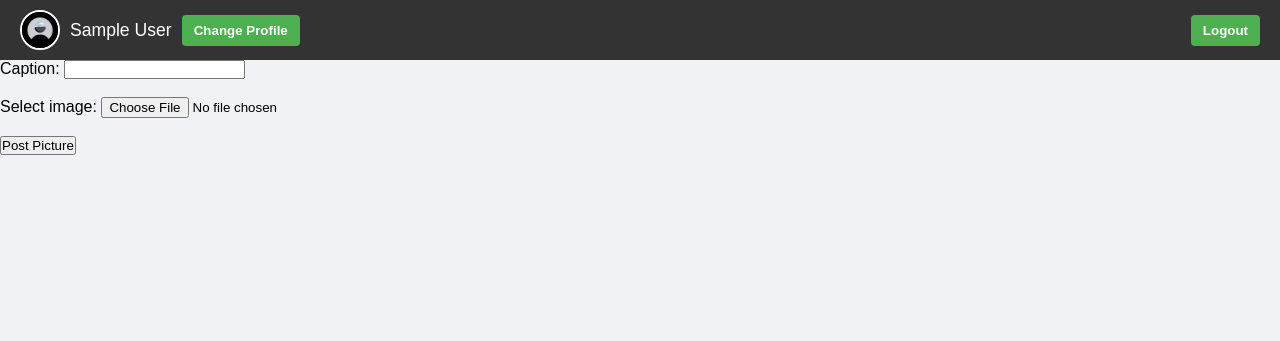
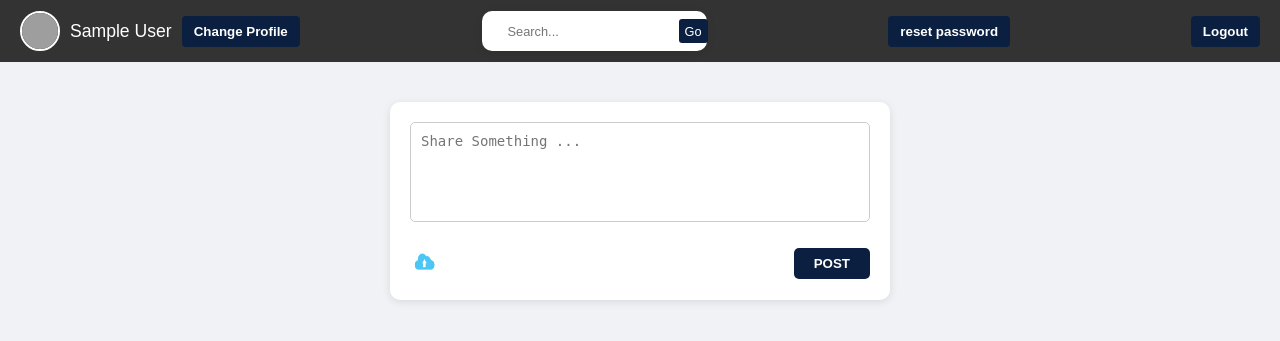
Before and after one commit to Agulo/Assignment, a PHP site: page /Dashboard.php in a window 1280 px wide. Shown: the top 341 px of the page. Run offline with PHP 8.4, Linux system fonts and the light colour scheme; the visitor is signed in with stand-in values (Sample User, id 1); data that the repository does not hold is empty; grey boxes are pictures that could not be loaded.

Commit message:
I'm Done with everything and it works

```diff
--- a/Dashboard.php
+++ b/Dashboard.php
@@ -3,51 +3,64 @@ session_start();
 include 'internet.php';
 
 if (!isset($_SESSION['user_id'])) {
-    header("Location: login.html");
+  header("Location: login.php");
   exit();
 }
 
+$search_results = [];
+if (isset($_GET['search']) && !empty($_GET['search'])) {
+    $search = $conn->real_escape_string($_GET['search']);
+    $res = $conn->query("SELECT user_id, full_name FROM users WHERE full_name LIKE '%$search%'");
+    while ($row = $res->fetch_assoc()) {
+        $search_results[] = $row;
+    }
+}
+
+
+// Handle post submission
 if ($_SERVER['REQUEST_METHOD'] == 'POST') {
   $content = $_POST['content'];
   $user_id = $_SESSION['user_id'];
+  $image_path = null;
 
   if (isset($_FILES['image']) && $_FILES['image']['error'] == 0) {
     $target_dir = "uploads/";
     if (!is_dir($target_dir)) mkdir($target_dir, 0777, true);
+    $target_file = $target_dir . time() . "_" . basename($_FILES['image']['name']);
 
-        $target_file = $target_dir . basename($_FILES['image']['name']);
     if (move_uploaded_file($_FILES['image']['tmp_name'], $target_file)) {
-            $stmt = $conn->prepare("INSERT INTO posts (user_id, content, image_path) VALUES (?, ?, ?)");
-            $stmt->bind_param("iss", $user_id, $content, $target_file);
-            $stmt->execute();
-            //echo "Picture posted successfully!";
-        } else {
-            echo "Error uploading image!";
-        }
-    } else {
-        echo "No image selected!";
+      $image_path = $target_file;
     }
   }
+
+  $stmt = $conn->prepare("INSERT INTO posts (user_id, content, image_path) VALUES (?, ?, ?)");
+  $stmt->bind_param("iss", $user_id, $content, $image_path);
+  $stmt->execute();
+
+  // Redirect to same page so form resets, message not shown
+  header("Location: Dashboard.php");
+  exit();
+}
+
+$result = $conn->query("SELECT p.content, p.image_path, p.created_at, u.full_name, u.user_id FROM posts p
+                        JOIN users u ON p.user_id = u.user_id
+                        ORDER BY p.created_at DESC");
+
 ?>
 
 <!DOCTYPE html>
 <html lang="en">
   <head>
+    <meta charset="UTF-8" />
+    <meta name="viewport" content="width=device-width, initial-scale=1" />
+    <title>Social Platform</title>
     <style>
-      * {
-    margin: 0;
-    padding: 0;
-    box-sizing: border-box;
-}
-
+      * {margin: 0; padding: 0; box-sizing: border-box;}
       body {
         font-family: Arial, sans-serif;
         background-color: #f0f2f5;
       }
-a{
-text-decoration: none;
-color: white;
-}
+      a {text-decoration: none; color: white;}
       .navbar {
         background-color: #333;
         color: white;
@@ -56,13 +69,11 @@ color: white;
         justify-content: space-between;
         align-items: center;
       }
-
       .profile {
         display: flex;
         align-items: center;
         gap: 10px;
       }
-
       .profile img {
         width: 40px;
         height: 40px;
@@ -70,79 +81,216 @@ color: white;
         object-fit: cover;
         border: 2px solid white;
       }
-
       .profile .name {
         font-size: 1.1rem;
         font-weight: 500;
       }
-
-.btn-change,
-.btn-logout {
+      .btn-change, .btn-logout {
         padding: 8px 12px;
-    background-color: #4caf50;
+        background-color: #0b2041;
         border: none;
         border-radius: 4px;
         color: white;
         cursor: pointer;
         font-weight: bold;
-    transition: background-color 0.3s ease;
+        transition: 0.3s;
+      }
+      .btn-change:hover, .btn-logout:hover { background-color: #0a5d81ff; }
+
+      form {
+        background: white;
+        border-radius: 10px;
+        width: 500px;
+        margin: 40px auto;
+        padding: 20px;
+        box-shadow: 0 2px 8px rgba(0, 0, 0, 0.1);
       }
 
-.btn-change:hover,
-.btn-logout:hover {
-    background-color: #45a049;
+      textarea {
+        width: 100%;
+        height: 100px;
+        resize: none;
+        border: 1px solid #ccc;
+        border-radius: 5px;
+        padding: 10px;
+        font-size: 14px;
+        outline: none;
       }
 
+      .image-preview {
+        width: 100%;
+        display: flex;
+        justify-content: center;
+        align-items: center;
+        margin: 10px 0;
+      }
+
+      .image-preview img {
+        max-width: 80%;
+        max-height: 250px;
+        border-radius: 10px;
+        display: none;
+        object-fit: cover;
+      }
+
+      .actions {
+        display: flex;
+        align-items: center;
+        justify-content: space-between;
+        margin-top: 10px;
+      }
+
+      .actions label { cursor: pointer; }
+      .actions img {
+        width: 30px;
+        height: 30px;
+        opacity: 0.7;
+        transition: 0.2s;
+      }
+      .actions img:hover { opacity: 1; }
+      .actions button {
+        background: #0b2041;
+        border: none;
+        color: white;
+        padding: 8px 20px;
+        border-radius: 5px;
+        cursor: pointer;
+        font-weight: bold;
+        transition: 0.3s;
+      }
+      .actions button:hover { background: #0a5d81ff; }
+
+      /* Posts list */
+      .posts {
+        width: 500px;
+        margin: 0 auto 50px;
+      }
+      .posts h4 a {
+        color: #0b2041;
+        text-decoration: none;
+        cursor: pointer;
+        font-weight: 600;
+      }
+
+      .posts h4 a:hover {
+        color: #0a5d81ff;
+        text-decoration: underline;
+      }
+
+      .post {
+        background: white;
+        border-radius: 10px;
+        padding: 15px;
+        box-shadow: 0 2px 8px rgba(0,0,0,0.1);
+        margin-top: 20px;
+      }
+      .post h4 {margin-bottom: 10px; color: #0b2041;}
+      .post p {margin-bottom: 10px;}
+      .post img {
+        width: 100%;
+        max-height: 400px;
+        object-fit: cover;
+        border-radius: 10px;
+      }
     </style>
-  <meta charset="UTF-8" />
-  <meta name="viewport" content="width=device-width, initial-scale=1" />
-  <title>Social Platform</title>
   </head>
 <body>
   <nav class="navbar">
       <div class="profile">
-      <img id="profile-img" src="profile.png" alt="Profile Picture" />
+        <img id="profile-img" src="profile.png" alt="Profile Picture"/>
         <div class="name" id="profile-name"><?php echo $_SESSION['username']; ?></div>
         <button class="btn-change" id="change-btn">Change Profile</button>
       </div>
-    <button class="btn-logout" id="logout-btn"><a href="login.html">Logout</a></button>
+
+      <form method="GET" style="display:flex; align-items:center; margin:1px; height: 1px; width: 225px">
+        <input type="text" name="search" placeholder="Search..."
+              style=" padding:2px 6px; font-size:0.8rem; border:none; border-radius:3px; outline:none;">
+        <button type="submit"
+                style="height:24px; padding:2px 6px; font-size:0.8rem; border:none; border-radius:3px; background:#0b2041; color:white; cursor:pointer;">
+          Go
+        </button>
+      </form>
+      <?php if (!empty($search_results)): ?>
+      <div style="position:absolute; top:50px; left:50%; transform:translateX(-50%);
+                width:200px; background:white; border:1px solid #ccc; border-radius:5px; z-index:1000;">
+      <ul style="list-style:none; padding:5px; margin:0;">
+        <?php foreach ($search_results as $user): ?>
+          <li style="padding:5px 8px; border-bottom:1px solid #eee;">
+            <a href="message.php?receiver_id=<?php echo $user['user_id']; ?>"
+              style="text-decoration:none; color:#0b2041; font-size:0.9rem;">
+              <?php echo htmlspecialchars($user['full_name']); ?>
+            </a>
+          </li>
+        <?php endforeach; ?>
+      </ul>
+    </div>
+    <?php endif; ?>
+
+    <button class="btn-logout"><a href="reset_password.php">reset password</a></button>
+    <button class="btn-logout"><a href="logout.php">Logout</a></button>
   </nav>
 
   <input type="file" id="file-input" accept="image/*" style="display:none" />
 
-  <form action="Dashboard.php" method="post" enctype="multipart/form-data">
-        <label for="content">Caption:</label>
-        <input type="text" name="content" id="content"><br><br>
+  <form action="Dashboard.php" method="POST" enctype="multipart/form-data">
+    <textarea name="content" placeholder="Share Something ..."></textarea>
 
-        <label for="image">Select image:</label>
-        <input type="file" name="image" id="image" required><br><br>
+    <div class="image-preview">
+      <img id="preview" src="#" alt="Image Preview">
+    </div>
 
-        <button type="submit">Post Picture</button>
+    <div class="actions">
+      <label for="imageUpload">
+        <img src="download.png" alt="Upload Icon">
+      </label>
+      <input type="file" id="imageUpload" name="image" accept="image/*" style="display:none;">
+      <button type="submit">POST</button>
+    </div>
   </form>
+
+  <div class="posts">
+    <?php while ($row = $result->fetch_assoc()): ?>
+      <div class="post">
+        <h4>
+          <a href="message.php?receiver_id=<?php echo $row['user_id']; ?>">
+          <?php echo htmlspecialchars($row['full_name']); ?></a>
+        </h4>
+
+
+        <p><?php echo nl2br(htmlspecialchars($row['content'])); ?></p>
+        <?php if (!empty($row['image_path'])): ?>
+          <img src="<?php echo htmlspecialchars($row['image_path']); ?>" alt="Post Image">
+        <?php endif; ?>
+        <small>Posted on: <?php echo date("F j, Y, g:i a", strtotime($row['created_at'])); ?></small>
+      </div>
+    <?php endwhile; ?>
+  </div>
 
   <script>
     const changeBtn = document.getElementById('change-btn');
     const fileInput = document.getElementById('file-input');
     const profileImg = document.getElementById('profile-img');
-    const profileName = document.getElementById('profile-name');
-
-    changeBtn.addEventListener('click', () => {
-      fileInput.click();
-    });
-
+    changeBtn.addEventListener('click', () => fileInput.click());
     fileInput.addEventListener('change', () => {
       const file = fileInput.files[0];
       if (!file) return;
+      const reader = new FileReader();
+      reader.onload = () => (profileImg.src = reader.result);
+      reader.readAsDataURL(file);
+    });
 
+    const imageUpload = document.getElementById('imageUpload');
+    const preview = document.getElementById('preview');
+    imageUpload.addEventListener('change', () => {
+      const file = imageUpload.files[0];
+      if (!file) return;
       const reader = new FileReader();
-      reader.onload = () => {
-        profileImg.src = reader.result;
+      reader.onload = e => {
+        preview.src = e.target.result;
+        preview.style.display = 'block';
       };
       reader.readAsDataURL(file);
-
     });
-
-
   </script>
 </body>
 </html>
```
Also changed, not shown: login.php (+6 -3 lines), logout.php (added, +7 -0 lines), message.php (added, +103 -0 lines), register.php (+8 -4 lines), reset_password.php (added, +106 -0 lines), README.md (deleted), download.png (added), profile.png (deleted), uploads/1761568223_VideoCapture_20240523-215430.jpg (added), uploads/1761568422_7399c0b8e6c649828000c3ee21715c68.png (added), uploads/1761577806_VideoCapture_20240523-215430.jpg (added), uploads/1761577890_7399c0b8e6c649828000c3ee21715c68.png (added). Lines whose indentation alone changed are shown as unchanged.
